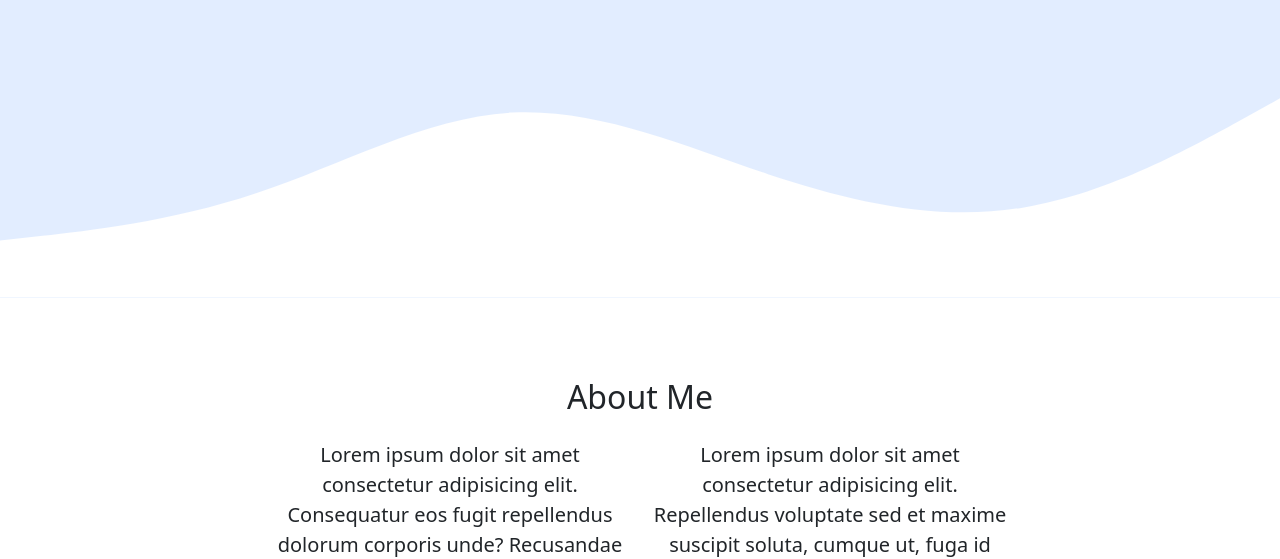
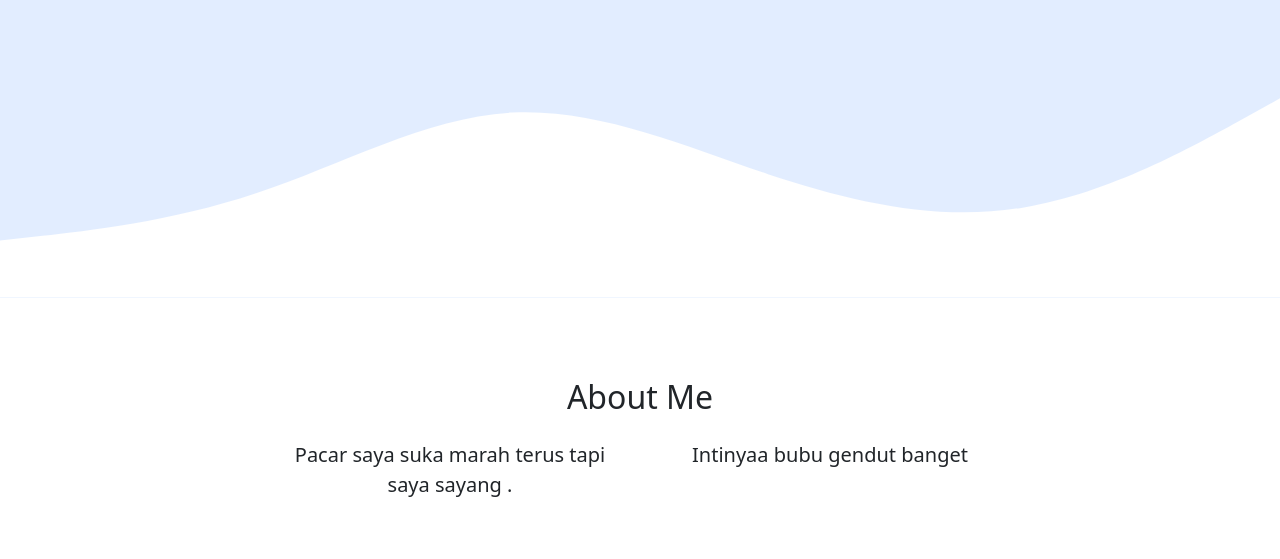
Before and after one commit to BillyHasman/BillyHasman.github.io, a plain HTML site: page index.html in a window 1280 px wide. Shown: the part 404-963 px from the top of the page. Drawn offline with nearby package versions, Linux system fonts and the light colour scheme.

Commit message:
ganti teks about

```diff
--- a/index.html
+++ b/index.html
@@ -69,10 +69,10 @@
         </div>
         <div class="row justify-content-center fs-5 text-center">
           <div class="col-md-4">
-            <p>Lorem ipsum dolor sit amet consectetur adipisicing elit. Consequatur eos fugit repellendus dolorum corporis unde? Recusandae sint dignissimos molestiae unde.</p>
+            <p>Pacar saya suka marah terus tapi saya sayang .</p>
           </div>
           <div class="col-md-4">
-            <p>Lorem ipsum dolor sit amet consectetur adipisicing elit. Repellendus voluptate sed et maxime suscipit soluta, cumque ut, fuga id asperiores consequatur temporibus veniam exercitationem voluptas!</p>
+            <p>Intinyaa bubu gendut banget</p>
           </div>
         </div>
       </div>
@@ -170,7 +170,7 @@
                 <label for="pesan">Pesan</label>
                 <textarea class="form-control" id="pesan" rows="3"></textarea>
               </div>
-              <button type="submit" class="btn btn-success">Kirim</button>
+              <button type="submit" class="btn btn-primary">Kirim</button>
             </form>
           </div>
         </div>
--- a/style.css
+++ b/style.css
@@ -10,3 +10,7 @@
 section {
   padding-top: 5rem;
 }
+
+html {
+  scroll-behavior: smooth;
+}
```
